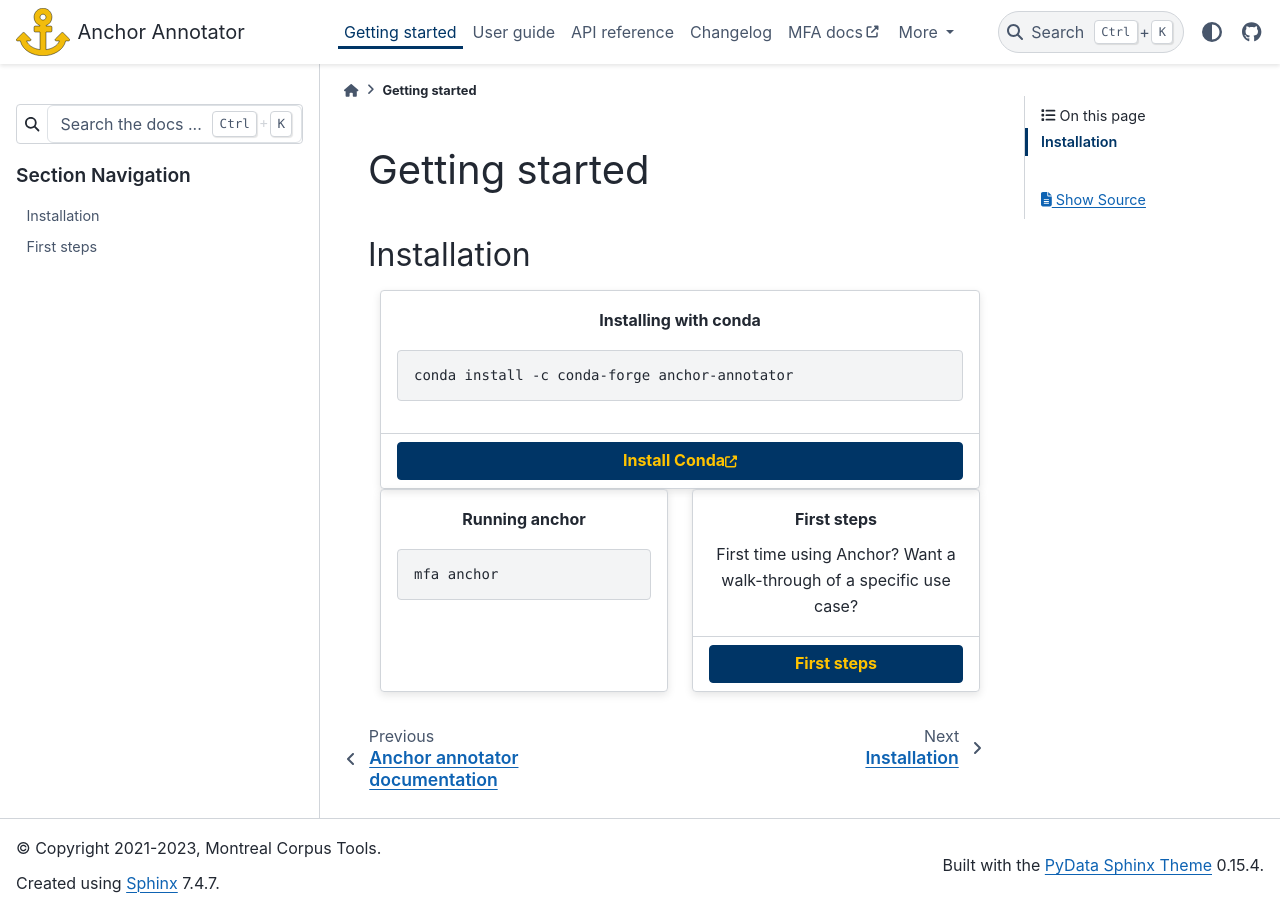
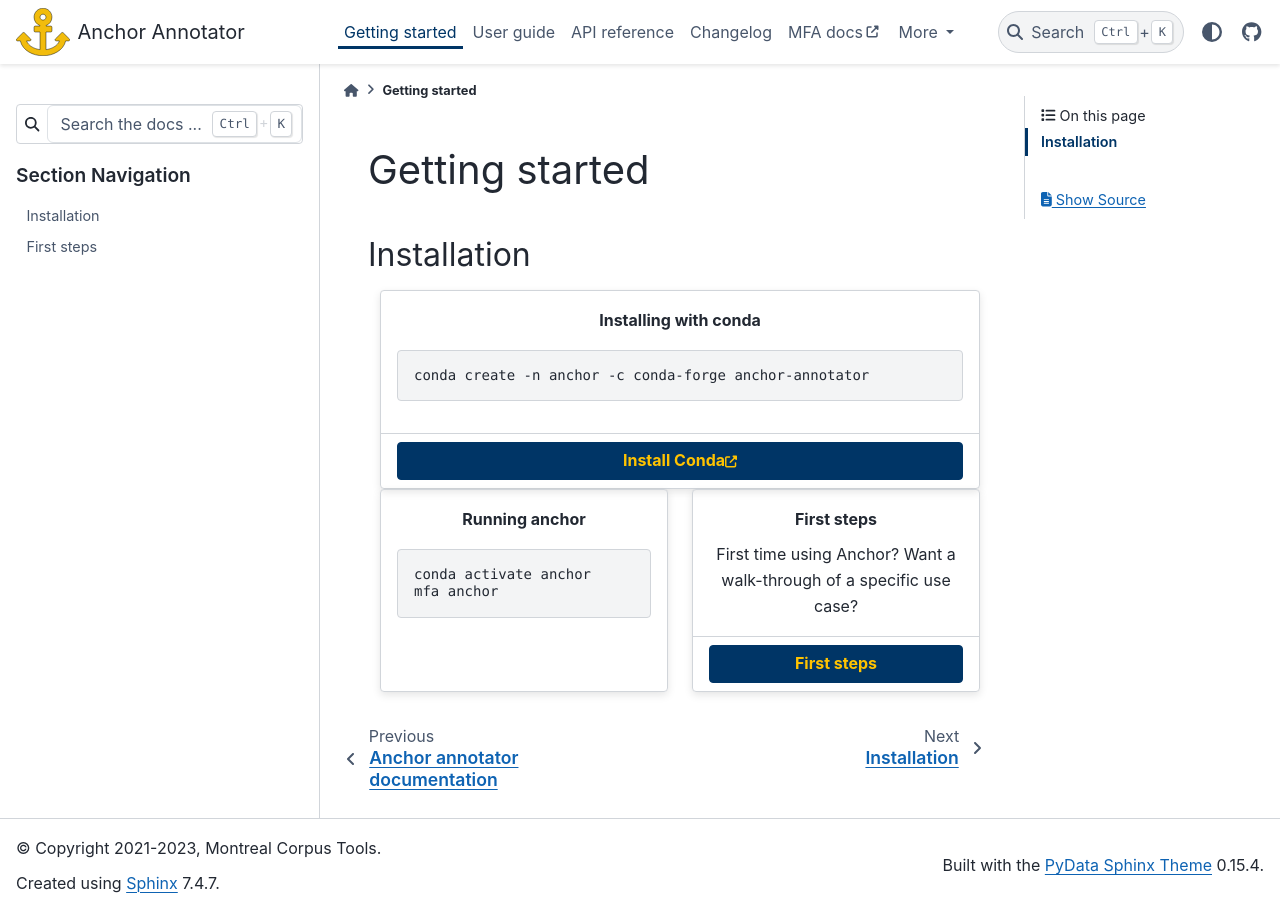
Before and after one commit to MontrealCorpusTools/Anchor-annotator, a Sphinx documentation site: the page built from docs/source/getting_started.rst, in a window 1280 px wide. Built offline with Sphinx 7.4.7 and the PyData theme 0.15.4, drawn with Linux system fonts in a browser that asks for light colours; nearby versions of some CDN libraries.

Commit message:
Update installation instructions

```diff
--- a/docs/source/getting_started.rst
+++ b/docs/source/getting_started.rst
@@ -16,7 +16,7 @@
 
        .. code-block:: bash
 
-          conda install -c conda-forge anchor-annotator
+          conda create -n anchor -c conda-forge anchor-annotator
 
        +++
 
@@ -32,6 +32,7 @@
 
        .. code-block:: bash
 
+          conda activate anchor
           mfa anchor
 
 
--- a/docs/source/installation.rst
+++ b/docs/source/installation.rst
@@ -8,7 +8,7 @@
 =============
 
 1. Install `Miniconda <https://docs.conda.io/en/latest/miniconda.html>`_/`Conda installation <https://docs.conda.io/projects/conda/en/latest/user-guide/install/index.html>`_
-2. Create new environment and install MFA: :code:`conda create -n anchor -c conda-forge anchor`
+2. Create new environment and install MFA: :code:`conda create -n anchor -c conda-forge anchor-annotator`
 
    a.  You can enable the :code:`conda-forge` channel by default by running :code:`conda config --add channels conda-forge` in order to omit the :code:`-c conda-forge` from these commands
 
```
